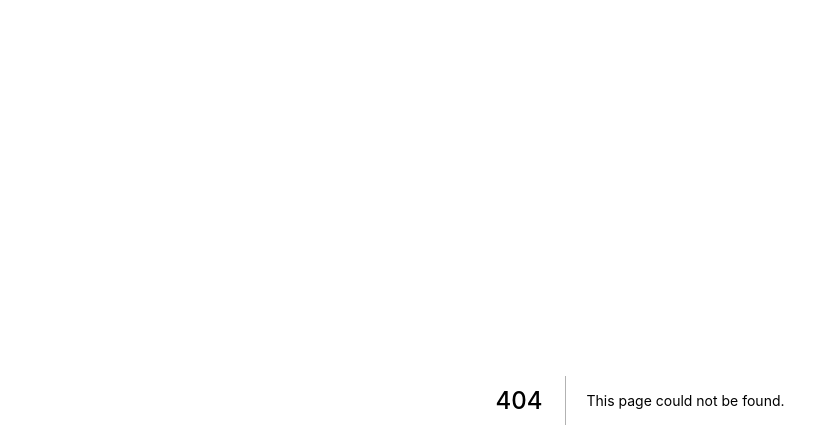
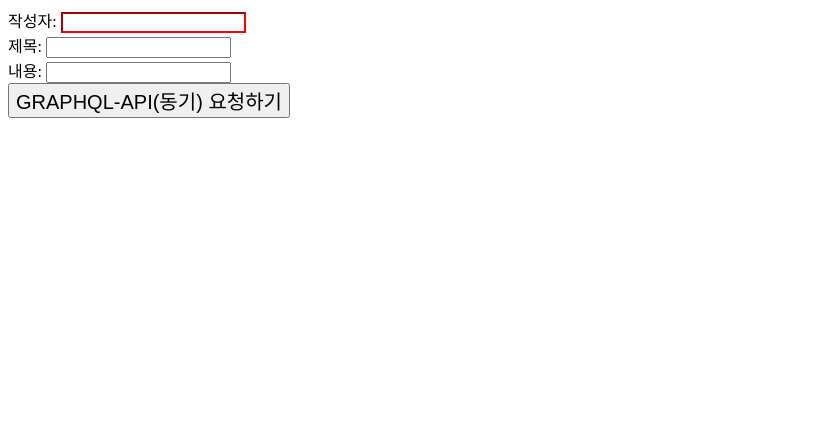
Before and after one commit to 1myeji/NextJS-GraphQl, a Next.js app: page /07-01-setState in a window 1280 px wide. Before the commit this address had no page. Shown: the top 448 px of the page, without its empty margins (0-839 px from the left). Built offline with nearby package versions, Linux system fonts and the light colour scheme.

Commit message:
Day7. emotion에 props 던지기 및 setState의 작동원리

```diff
--- /dev/null
+++ b/pages/07-01-setState/index.js
@@ -0,0 +1,5 @@
+import BoardWrite from '@/src/components/units/board/07-write/BoardWrite.container';
+
+export default function GraphqlMutationPage() {
+  return <BoardWrite />;
+}
--- /dev/null
+++ b/src/components/units/board/07-write/BoardWrite.container.js
@@ -0,0 +1,58 @@
+import BoardWriteUI from './BoardWrite.presenter';
+import { useMutation } from '@apollo/client';
+import { useEffect, useState } from 'react';
+import { CREATE_BOARD } from './BoardWrite.queries';
+
+export default function BoardWrite() {
+  const [mycolor, setMycolor] = useState(false);
+
+  // 자바스크립트 영역
+  const [writer, setWriter] = useState('');
+  const [title, setTitle] = useState('');
+  const [contents, setContents] = useState('');
+  const [나의함수] = useMutation(CREATE_BOARD);
+
+  const onClickSubmit = async () => {
+    // const writer = 'qqq' // 이 함수에 있으면 현재 스코프
+    const result = await 나의함수({
+      variables: {
+        // variables 이게 $ 역할을 해줌
+        writer: writer, // 이 함수에 없으면 스코프 체인을 통해서 위 함수에서 찾음
+        title: title,
+        contents: contents,
+      },
+    });
+    console.log(result);
+    alert(result.data.createBoard.message);
+  };
+
+  const onChangeWriter = (event) => {
+    setWriter(event.target.value);
+    if (event.target.value && title && contents) {
+      setMycolor(true);
+    }
+  };
+  const onChangeTitle = (event) => {
+    setTitle(event.target.value);
+    if (writer && event.target.value && contents) {
+      setMycolor(true);
+    }
+  };
+  const onChangeContents = (event) => {
+    setContents(event.target.value);
+    if (writer && title && event.target.value) {
+      setMycolor(true);
+    }
+  };
+
+  //HTML 영역(return 아래)
+  return (
+    <BoardWriteUI
+      onClickSubmit={onClickSubmit}
+      onChangeWriter={onChangeWriter}
+      onChangeTitle={onChangeTitle}
+      onChangeContents={onChangeContents}
+      mycolor={mycolor}
+    />
+  );
+}
--- /dev/null
+++ b/src/components/units/board/07-write/BoardWrite.presenter.js
@@ -0,0 +1,25 @@
+import { BlueButton, RedInput } from './BoardWrite.styles';
+
+export default function BoardWriteUI(props) {
+  // 자바스크립트 영역
+
+  // HTML 영역(return 아래)
+  return (
+    <>
+      작성자: <RedInput type='text' onChange={props.onChangeWriter} />
+      <br />
+      제목: <input type='text' onChange={props.onChangeTitle} />
+      <br />
+      내용: <input type='text' onChange={props.onChangeContents} />
+      <br />
+      <BlueButton
+        rrr='20px'
+        qqq='yellow'
+        zzz={props.mycolor}
+        onClick={props.onClickSubmit}
+      >
+        GRAPHQL-API(동기) 요청하기
+      </BlueButton>
+    </>
+  );
+}
--- /dev/null
+++ b/src/components/units/board/07-write/BoardWrite.queries.js
@@ -0,0 +1,13 @@
+import { gql } from '@apollo/client';
+
+export const CREATE_BOARD = gql`
+  mutation createBoard($writer: String, $title: String, $contents: String) {
+    # 변수의 타입 적는 곳
+    createBoard(writer: $writer, title: $title, contents: $contents) {
+      # 실제 우리가 전달할 변수 적는 곳
+      _id
+      number
+      message
+    }
+  }
+`;
--- /dev/null
+++ b/src/components/units/board/07-write/BoardWrite.styles.js
@@ -0,0 +1,10 @@
+import styled from '@emotion/styled';
+
+export const RedInput = styled.input`
+  border-color: red;
+`;
+
+export const BlueButton = styled.button`
+  font-size: ${(props) => props.rrr};
+  background-color: ${(props) => (props.zzz ? 'yellow' : 'default')};
+`;
```
